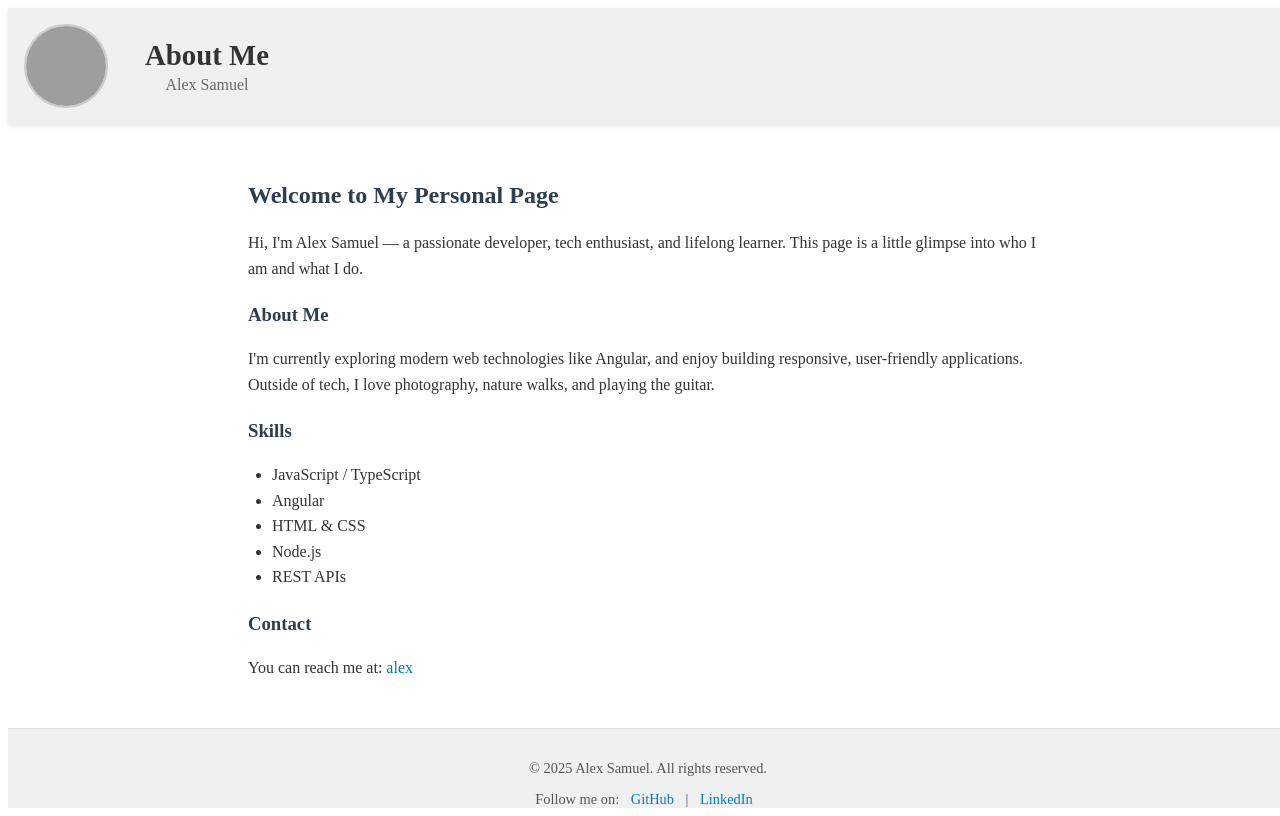
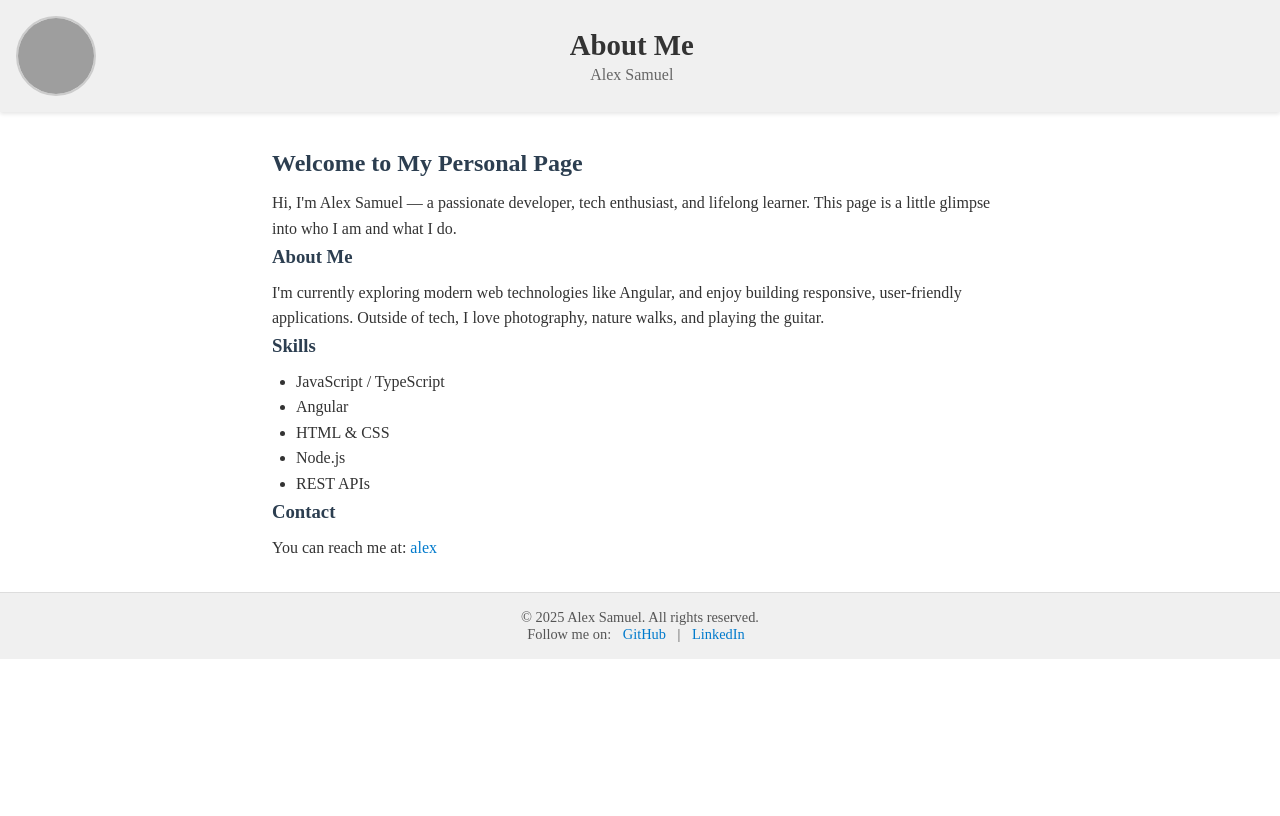
Before and after one commit to Locobuzz-Amrit-Anand/AboutMe, an Angular app: page / in a window 1280 px wide. Built offline with nearby package versions, Linux system fonts and the light colour scheme; grey boxes are pictures that could not be loaded.

Commit message:
Add: Global css

```diff
--- a/src/app/header/header.component.css
+++ b/src/app/header/header.component.css
@@ -5,6 +5,7 @@
   background-color: #f0f0f0;
   box-shadow: 0 2px 4px rgba(0, 0, 0, 0.1);
   gap: 1.5rem;
+  margin: auto;
 }
 
 .Profilepic {
@@ -21,7 +22,8 @@
   flex-direction: column;
   justify-content: center;  /* center vertically */
   text-align: center;       /* center text horizontally */
-  min-width: 150px;         /* optional, ensure some width */
+  min-width: 150px;
+  margin-left: 35%;        /* optional, ensure some width */
 }
 
 .heading {
--- a/src/styles.css
+++ b/src/styles.css
@@ -1 +1,6 @@
 /* You can add global styles to this file, and also import other style files */
+* {
+    margin: 0;
+    padding: 0;
+    box-sizing: border-box;
+}
```
